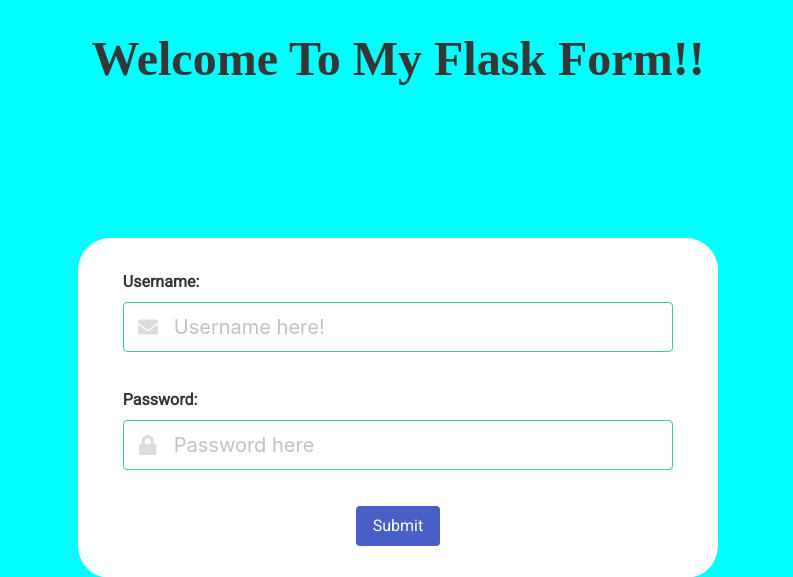
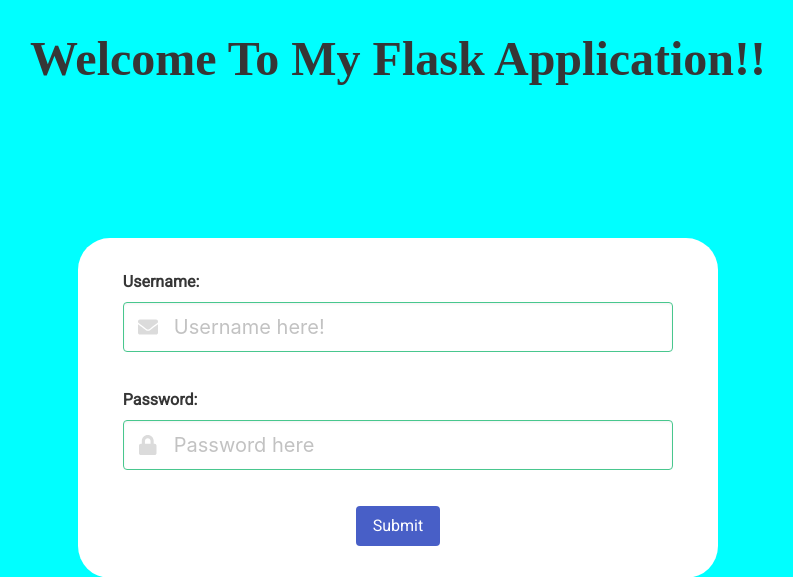
Before and after one commit to Teja-09/canteen-system, a Flask app: page / in a window 1280 px wide. Shown: the part 56-633 px from the top of the page, without its empty margins (242-1035 px from the left). Run offline with Flask 2, Linux system fonts and the light colour scheme; some libraries are stand-ins or nearby versions; some web fonts are replaced.

Commit message:
Title check

```diff
--- a/SET1/static/css/main.css
+++ b/SET1/static/css/main.css
@@ -11,7 +11,7 @@
 
 .title
 {
-    /* padding-top: 5rem; */
+
     font-family: 'Aladin';
 }
 
--- a/SET1/templates/login.html
+++ b/SET1/templates/login.html
@@ -36,7 +36,7 @@
         {% endfor %}
         {% endif %}
         {% endwith %}
-        <h1 class="title is-size-1 has-text-centered">Welcome To My Flask Form!!</h1>
+        <h1 class="title is-size-1 has-text-centered">Welcome To My Flask Application!!</h1>
         <div class=" inner">
             <form action="{{ url_for('login') }}" method="POST">
                 <div class="field">
```
